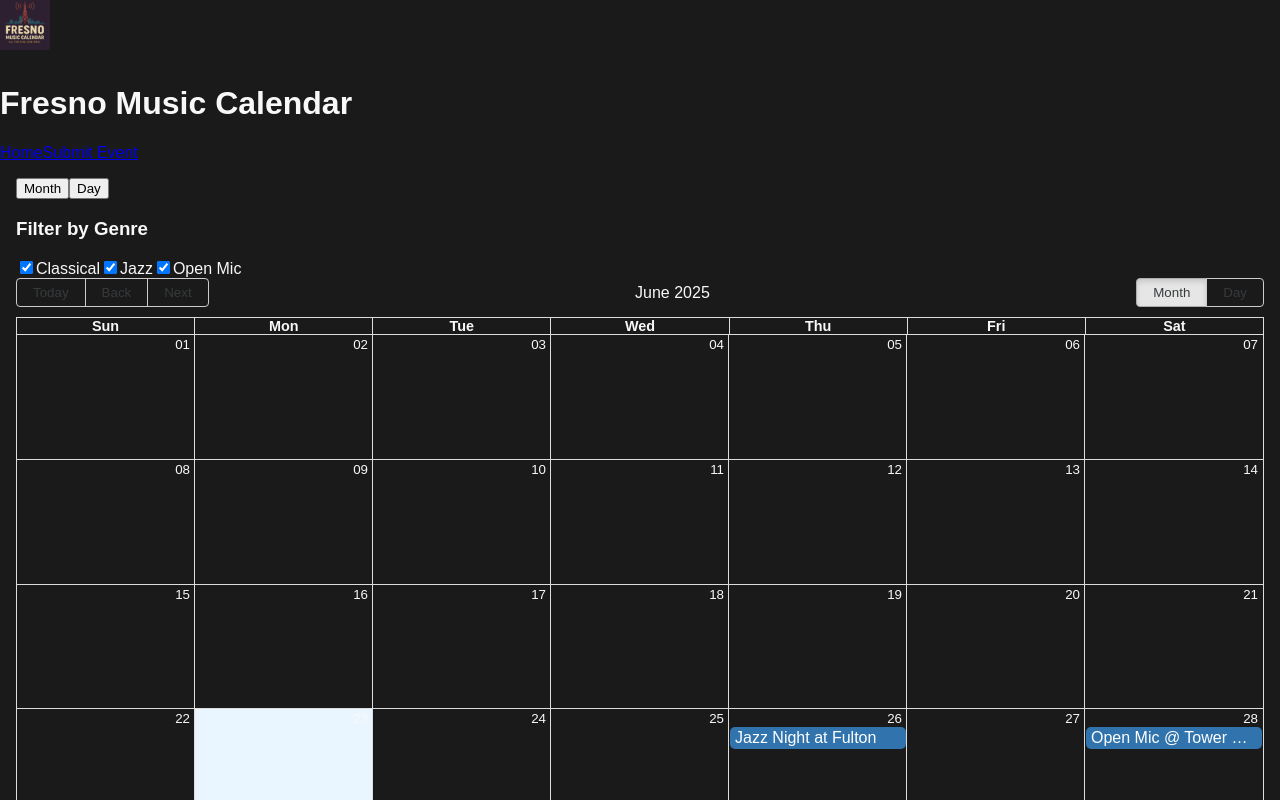
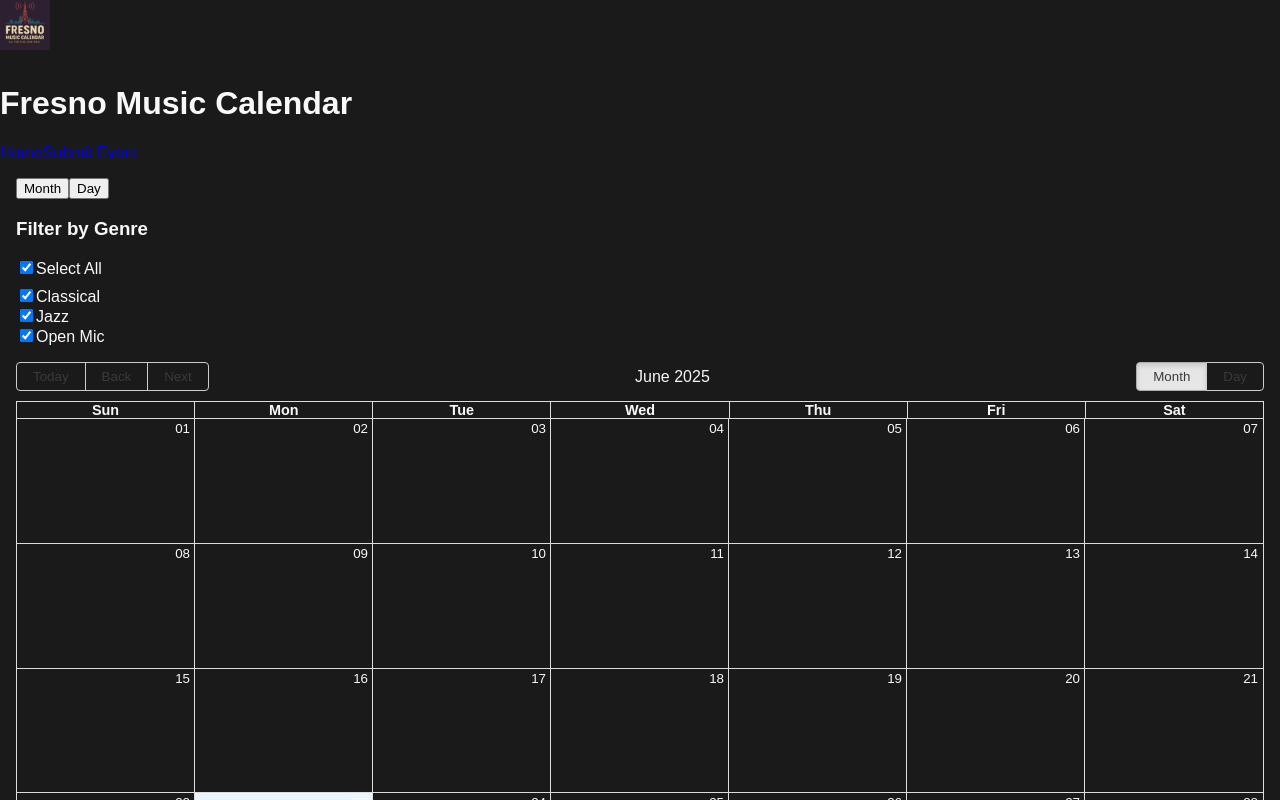
Before and after one commit to mrayover/Fresno-music-calendar1, a React (Vite) app: page / in a window 1280 px wide. Shown: the top 800 px of the page. Built offline with nearby package versions, Linux system fonts and the light colour scheme.

Commit message:
Update FilterPanel

```diff
--- a/src/FilterPanel.jsx
+++ b/src/FilterPanel.jsx
@@ -1,10 +1,30 @@
 import React from "react";
 
 const FilterPanel = ({ genres, selectedGenres, onFilterChange }) => {
+  const allSelected = genres.length === selectedGenres.length;
+
+  const handleSelectAll = () => {
+    if (allSelected) {
+      genres.forEach(genre => onFilterChange(genre)); // Deselect all
+    } else {
+      genres
+        .filter(genre => !selectedGenres.includes(genre))
+        .forEach(genre => onFilterChange(genre)); // Select missing ones
+    }
+  };
+
   return (
-    <div className="filter-panel">
+    <div className="filter-panel" style={{ marginBottom: "1rem" }}>
       <h3>Filter by Genre</h3>
-      <div>
+      <label>
+        <input
+          type="checkbox"
+          checked={allSelected}
+          onChange={handleSelectAll}
+        />
+        Select All
+      </label>
+      <div style={{ display: "flex", flexDirection: "column", marginTop: "0.5rem" }}>
         {genres.map((genre) => (
           <label key={genre}>
             <input
```
